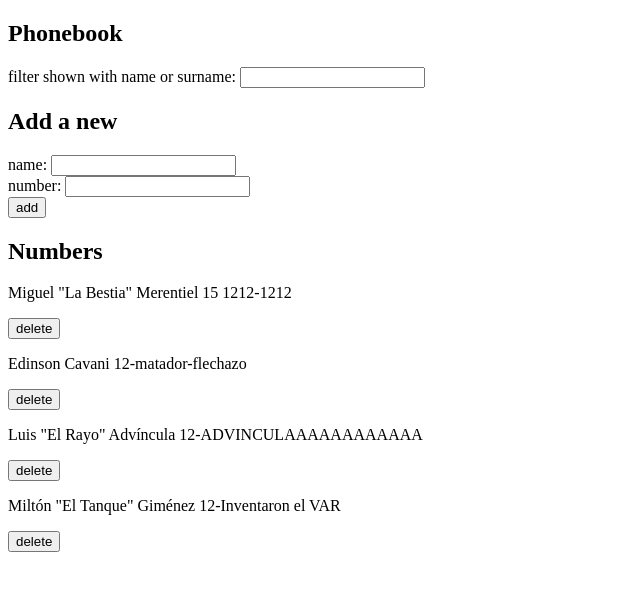
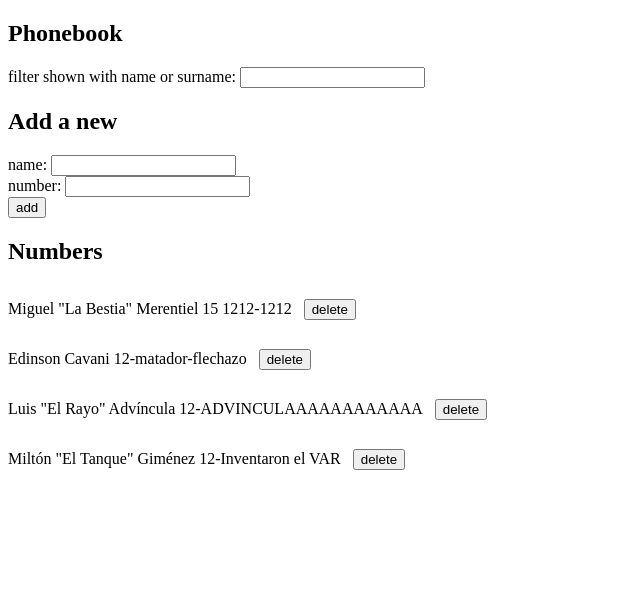
Before and after one commit to FedeGen12/fullstackopen, a React (Vite) app in the folder part2/phonebook/: page / in a window 1280 px wide. Shown: the top 590 px of the page, without its empty margins (0-640 px from the left). Built offline with nearby package versions, Linux system fonts and the light colour scheme; data requests are answered from the project's data file.

Commit message:
Remove repeated code

```diff
--- a/part2/phonebook/src/App.jsx
+++ b/part2/phonebook/src/App.jsx
@@ -1,29 +1,39 @@
 import { useState, useEffect } from 'react'
 import personService from './services/persons.jsx'
-import personDelete from "./components/Delete.jsx";
+import deletionService from "./components/Delete.jsx";
 import Filter from "./components/Filter.jsx";
 import PersonForm from "./components/PersonForm.jsx";
 import PersonList from "./components/PersonList.jsx";
 import Notification from "./components/Notification.jsx";
 
+
 const App = () => {
     const [persons, setPersons] = useState([])
     const [personsFilter, setPersonsFilter] = useState([])
-    const [newFilter, setFilter] = useState('')
+    const [filter, setFilter] = useState('')
     const [message, setMessage] = useState(null)
-    const [typeMessage, setTypeMessage] = useState("sucess")
+    const [typeMessage, setTypeMessage] = useState('')
 
-    const hook = () => {
+    const updatePersons = (newPersons) => {
+        setPersons(newPersons)
+        setPersonsFilter(newPersons)
+        setFilter('')   // Restart filter
+    }
+
+    const showMessage = (message, typeMessage, timeout) => {
+        setMessage(message)
+        setTypeMessage(typeMessage)
+        setTimeout(() => {setMessage(null)}, timeout)
+    }
+
+    useEffect(() => {
         personService
             .getAllPersons()
             .then(initalPersons => {
-                setPersons(initalPersons)
-                setPersonsFilter(initalPersons)
+                updatePersons(initalPersons)
                 return initalPersons
             })
-    }
-
-    useEffect(hook, []);
+    }, []);
 
     return (
         <div>
@@ -34,28 +44,23 @@ const App = () => {
             />
 
             <Filter persons={persons}
-                    setNewFilterPersons={setPersonsFilter}
-                    newFilter={newFilter}
-                    setNewFilter={setFilter}
+                    setPersonsFilter={setPersonsFilter}
+                    filter={filter}
+                    setFilter={setFilter}
             />
 
             <h2>Add a new</h2>
 
             <PersonForm persons={persons}
-                        setPersons={setPersons}
-                        setNewFilter={setFilter}
-                        setPersonsFilter={setPersonsFilter}
-                        setMessage={setMessage}
-                        setTypeMessage={setTypeMessage}
-                        reloadList={hook}
+                        updatePersons={updatePersons}
+                        showMessage={showMessage}
             />
 
             <h2>Numbers</h2>
 
             <PersonList persons={personsFilter}
                         handlerDelete={(personToDelete) => (
-                            personDelete.handlerDelete(personToDelete,
-                                persons, setPersons, setPersonsFilter, hook)
+                            deletionService.handlerDelete(persons, personToDelete, updatePersons, showMessage)
                         )}
             />
         </div>
--- a/part2/phonebook/src/components/Delete.jsx
+++ b/part2/phonebook/src/components/Delete.jsx
@@ -1,20 +1,19 @@
 import personService from '../services/persons.jsx'
 
-const handlerDelete = (personToDelete,
-                       persons,
-                       setPersons,
-                       setPersonsFilter,
-                       reloadList) => {
+const timeout = 5000
+
+const handlerDelete = (persons, personToDelete, updatePersons, showMessage) => {
     const confirmedDeletion = window.confirm(`Delete ${personToDelete.name}?`)
     if (confirmedDeletion) {
         personService
             .deletePerson(personToDelete.id)
             .then(personDeleted => {
                 const filteredPersons = persons.filter(person => person.id !== personDeleted.id)
-                setPersons(filteredPersons)
-                setPersonsFilter(filteredPersons)
+                updatePersons(filteredPersons)
             })
-        reloadList()
+            .catch(() => {
+                showMessage(`Information of ${personToDelete.name} has already been removed from server`, "error", timeout)
+            })
     }
 }
 
--- a/part2/phonebook/src/components/Filter.jsx
+++ b/part2/phonebook/src/components/Filter.jsx
@@ -1,16 +1,15 @@
-const Filter = ({ persons, setNewFilterPersons, newFilter, setNewFilter }) => {
-
+const Filter = ({ persons, setPersonsFilter, filter, setFilter }) => {
     const handlerFilterChange = (event) => {
         const currFilter = event.target.value
-        setNewFilter(currFilter)
+        setFilter(currFilter)
 
         // Check the currFilter without the spaces behind the word
         if (currFilter.trimStart().length === 0) {
-            setNewFilterPersons(persons)    // shows the original persons list
+            setPersonsFilter(persons)    // shows the original persons list
             return true;
         }
 
-        setNewFilterPersons(persons.filter(person => {
+        setPersonsFilter(persons.filter(person => {
             const words = person.name.split(' ').map(word => word.toLowerCase())
 
             let matchesFilter = false
@@ -21,7 +20,7 @@ const Filter = ({ persons, setNewFilterPersons, newFilter, setNewFilter }) => {
 
     return (
         <div>
-            filter shown with name or surname: <input value={newFilter}
+            filter shown with name or surname: <input value={filter}
                                                       onChange={handlerFilterChange} />
         </div>
     )
--- a/part2/phonebook/src/components/Person.jsx
+++ b/part2/phonebook/src/components/Person.jsx
@@ -1,6 +1,6 @@
 const Person = ({ person }) => {
     return (
-        <p>{person.name} {person.number}</p>
+        <p className={"personParagraph"}>{person.name} {person.number}</p>
     )
 }
 
--- a/part2/phonebook/src/components/PersonForm.jsx
+++ b/part2/phonebook/src/components/PersonForm.jsx
@@ -1,15 +1,17 @@
 import {useState} from "react";
 import personService from '../services/persons.jsx'
 
-const PersonForm = ({ persons,
-                      setPersons,
-                      setNewFilter,
-                      setPersonsFilter,
-                      setMessage,
-                      setTypeMessage,
-                      reloadList }) => {
+const timeout = 5000
+
+const PersonForm = ({ persons, updatePersons, showMessage }) => {
     const [newName, setNewName] = useState('')
     const [newNumber, setNewNumber] = useState('')
+
+    const updateState = (personsUpdated) => {
+        updatePersons(personsUpdated)
+        setNewName('')
+        setNewNumber('')
+    }
 
     const addPerson = (event) => {
         event.preventDefault()
@@ -29,26 +31,11 @@ const PersonForm = ({ persons,
                         .updatePhonePerson({...newPerson, id:person.id})
                         .then((personUpdated) => {
                             const personsUpdated = persons.map(person => person.id !== personUpdated.id ? person : personUpdated)
-                            setPersons(personsUpdated)
-                            setPersonsFilter(personsUpdated)
-
-                            // Restart states
-                            setNewFilter('')
-                            setNewName('')
-                            setNewNumber('')
-
-                            // Show message
-                            setMessage(`Updated ${personUpdated.name}`)
-                            setTypeMessage("success")
-                            setTimeout(() => {setMessage(null)}, 5000)
-                            reloadList()
+                            updateState(personsUpdated)
+                            showMessage(`Updated ${personUpdated.name}`, "success", timeout)
                         })
                         .catch(() => {
-                            // Show message
-                            setMessage(`Information of ${newNameFormatted} has already been removed from server`)
-                            setTypeMessage("error")
-                            setTimeout(() => {setMessage(null)}, 5000)
-                            reloadList()
+                            showMessage(`Information of ${newNameFormatted} has already been removed from server`, "error", timeout)
                         })
                 }
                 return
@@ -58,20 +45,8 @@ const PersonForm = ({ persons,
         personService
             .createPerson(newPerson)
             .then(createdPerson => {
-                const newPersons = persons.concat(createdPerson)
-                setPersons(newPersons)
-                setPersonsFilter(newPersons)
-
-                // Restart states
-                setNewFilter('')
-                setNewName('')
-                setNewNumber('')
-
-                // Show message
-                setMessage(`Added ${createdPerson.name}`)
-                setTypeMessage("success")
-                setTimeout(() => {setMessage(null)}, 5000)
-                reloadList()
+                updateState(persons.concat(createdPerson))
+                showMessage(`Added ${createdPerson.name}`, "success", timeout)
             })
     }
 
--- a/part2/phonebook/src/index.css
+++ b/part2/phonebook/src/index.css
@@ -15,3 +15,8 @@
     color: #ff0000;
     background: #d0d0d0;
 }
+
+.personParagraph {
+    display: inline-block;
+    padding-right: 12px;
+}
```
